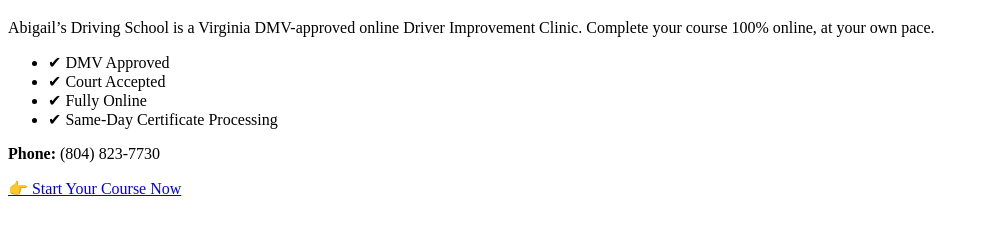
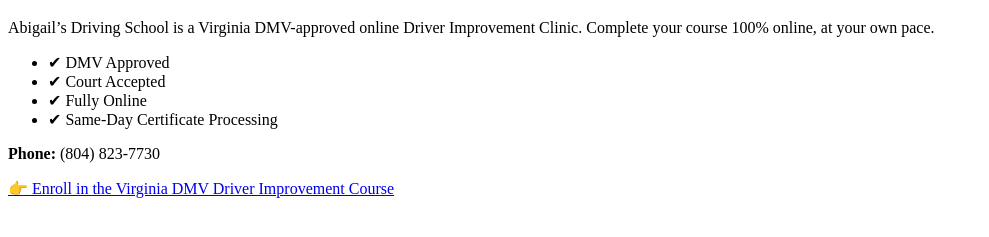
Before and after one commit to abigail-ds/virginia-dmv-driver-improvement, a plain HTML site: page index.html in a window 1280 px wide. Shown: the part 61-298 px from the top of the page, without its empty margins (0-989 px from the left). Drawn offline with Linux system fonts and the light colour scheme.

Commit message:
Update link text for driver improvement course

```diff
--- a/index.html
+++ b/index.html
@@ -27,7 +27,7 @@
 
 <p>
 <a href="https://www.abigailsdrivingschool.com" target="_blank">
-👉 Start Your Course Now
+👉 Enroll in the Virginia DMV Driver Improvement Course
 </a>
 </p>
 
```
